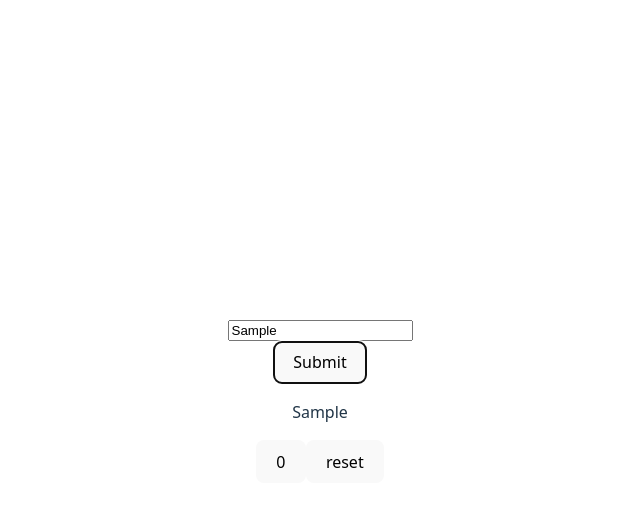
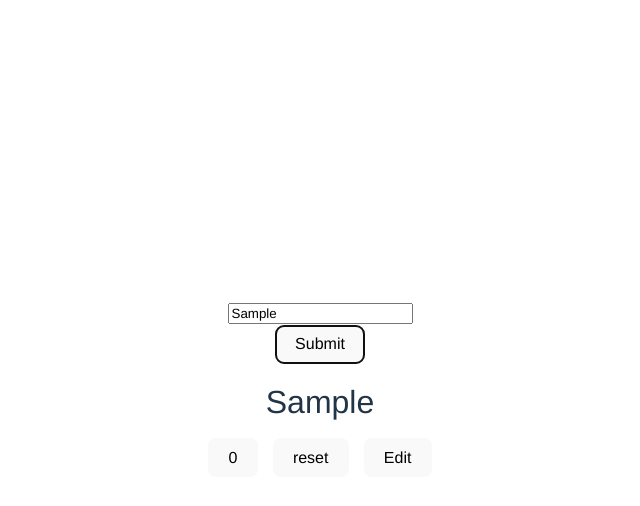
Before and after one commit to Rajat-web-server/Habit_tracker, a React (Vite) app in the folder Habit Tracker/: page / in a window 1280 px wide. Both pictures are taken after typing "Sample" into the empty fields and a click on the button "Submit". Shown: the top 506 px of the page, without its empty margins (320-960 px from the left). Built offline with nearby package versions, Linux system fonts and the light colour scheme.

Commit message:
css styling to habit_item.jsx

```diff
--- /dev/null
+++ b/Habit Tracker/src/components/habit_item.css
@@ -0,0 +1,20 @@
+*{
+    font-family: 'Franklin Gothic Medium', 'Arial Narrow', Arial, sans-serif;
+}
+
+.buttons {
+    padding: 10px;
+    display: flex;
+    flex-direction: row;
+    justify-content: space-around;
+    gap: 15px;
+}
+.container{
+    margin: 10px;
+    border: 2px solid white;
+    border-radius: 10px;
+}
+.text{
+    font-size: 2em;
+    margin: 2px;
+}
--- a/Habit Tracker/src/components/habit_item.jsx
+++ b/Habit Tracker/src/components/habit_item.jsx
@@ -1,23 +1,28 @@
 import { useState } from "react"
+import "./habit_item.css"
 
-export const Habititem =({habit})=>{
+export const Habititem = ({ habit }) => {
 
-    let [Counter, setCounter]=useState(0)
+    let [Counter, setCounter] = useState(0)
 
-    const click=()=>{
-        setCounter(Counter+1)
+    const click = () => {
+        setCounter(Counter + 1)
     }
-    const reset=()=>{
+    const reset = () => {
         setCounter(0)
     }
-    return(
+    return (
 
-        <div>
-            <p>
+        <div className="container">
+            <p className="text">
                 {habit}
             </p>
-            <button onClick={click} >{Counter}</button>
-            <button onClick={reset}>reset</button>
+            <div className="buttons">
+                <button onClick={click} >{Counter}</button>
+                <button onClick={reset}>reset</button>
+                <button>Edit</button>
+            </div>
+
         </div>
     )
 }
```
Also changed, not shown: Habit Tracker/src/App.jsx (+7 -0 lines).
